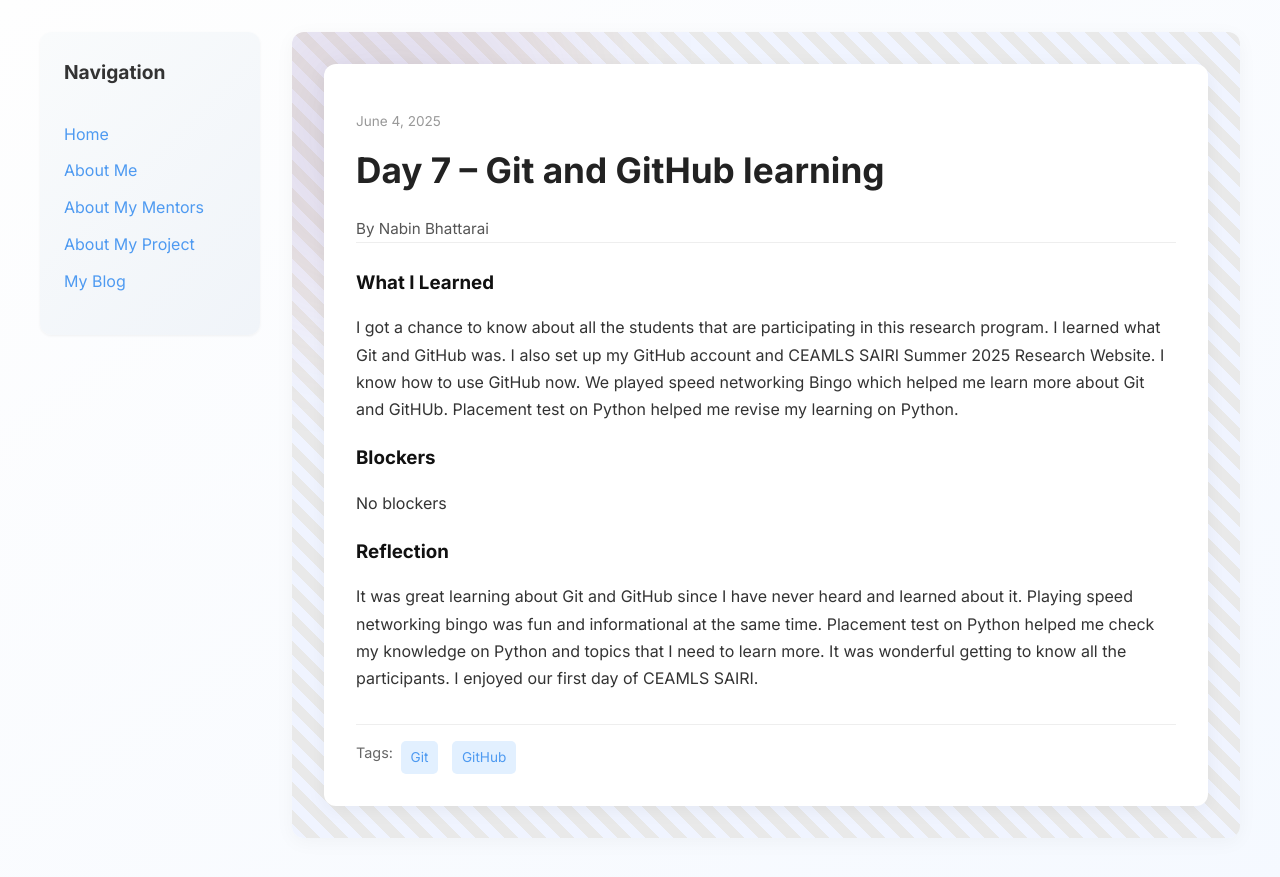
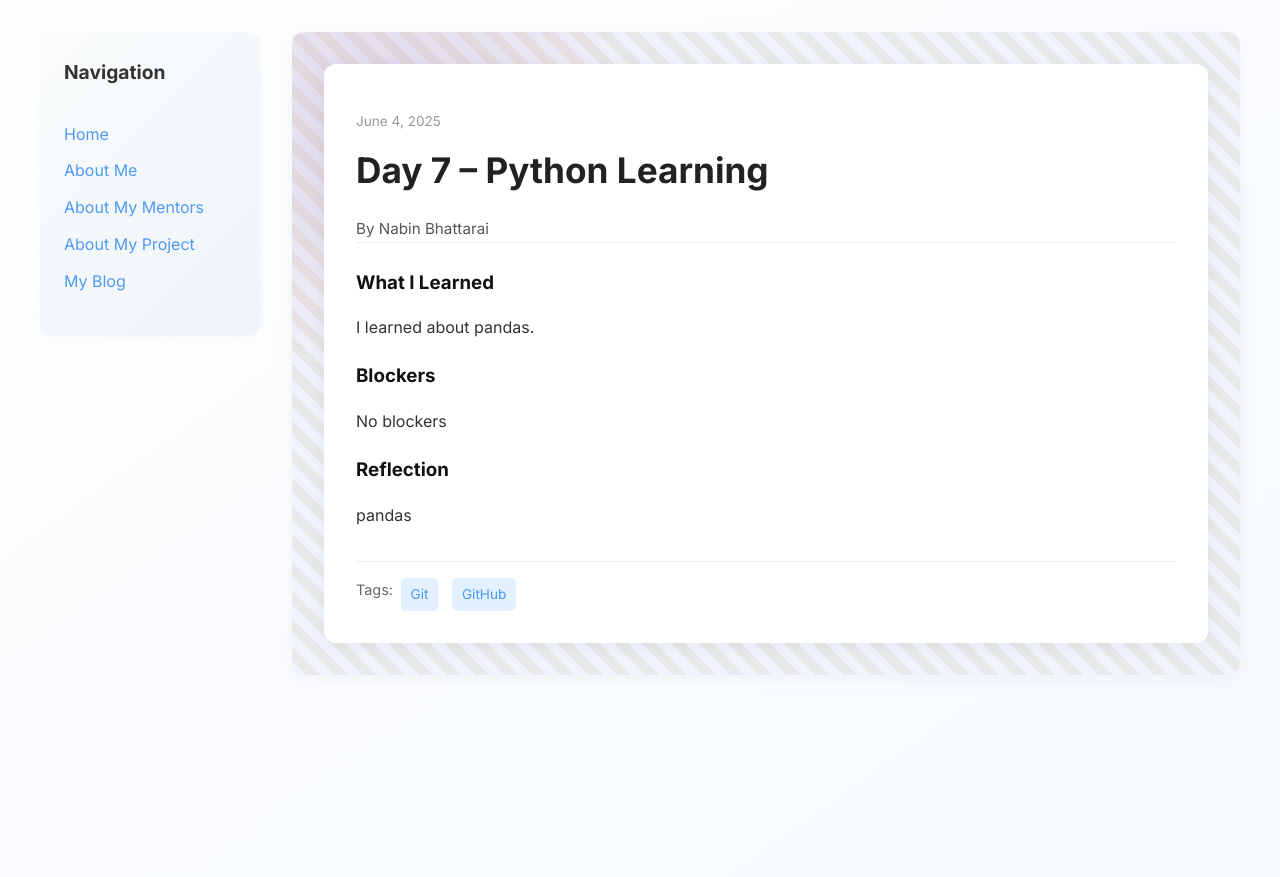
Before and after one commit to bhattarainabin2055/bhattarainabin2055.github.io, a Jekyll site: the page built from _posts/2025-06-04-day-7.md, in a window 1280 px wide. Shown: the top 877 px of the page. Built offline with Jekyll 4.4.1, drawn with Linux system fonts in a browser that asks for light colours.

Commit message:
Update 2025-06-04-day-7.md

```diff
--- a/_posts/2025-06-04-day-7.md
+++ b/_posts/2025-06-04-day-7.md
@@ -1,17 +1,17 @@
 ---
 layout: post
-title: "Day 7 – Git and GitHub learning"
+title: "Day 7 – Python Learning"
 date: 2025-06-04
 author: Nabin Bhattarai
 permalink: /day7.html
 tags: ["Git", "GitHub"]
 
 what_i_learned: |
-  I got a chance to know about all the students that are participating in this research program. I learned what Git and GitHub was. I also set up my GitHub account and CEAMLS SAIRI Summer 2025 Research Website. I know how to use GitHub now. We played speed networking Bingo which helped me learn more about Git and GitHUb. Placement test on Python helped me revise my learning on Python.
+  I learned about pandas.
 
 blockers: |
   No blockers
 
 reflection: |
-  It was great learning about Git and GitHub since I have never heard and learned about it. Playing speed networking bingo was fun and informational at the same time. Placement test on Python helped me check my knowledge on Python and topics that I need to learn more. It was wonderful getting to know all the participants. I enjoyed our first day of CEAMLS SAIRI.
+  pandas
 ---
```
